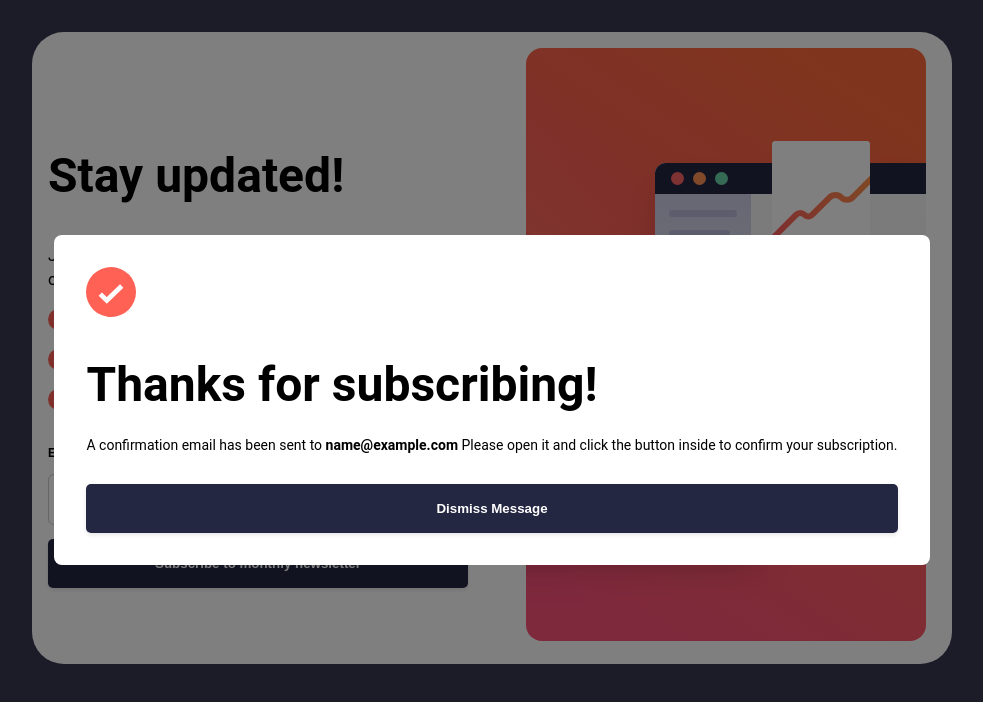
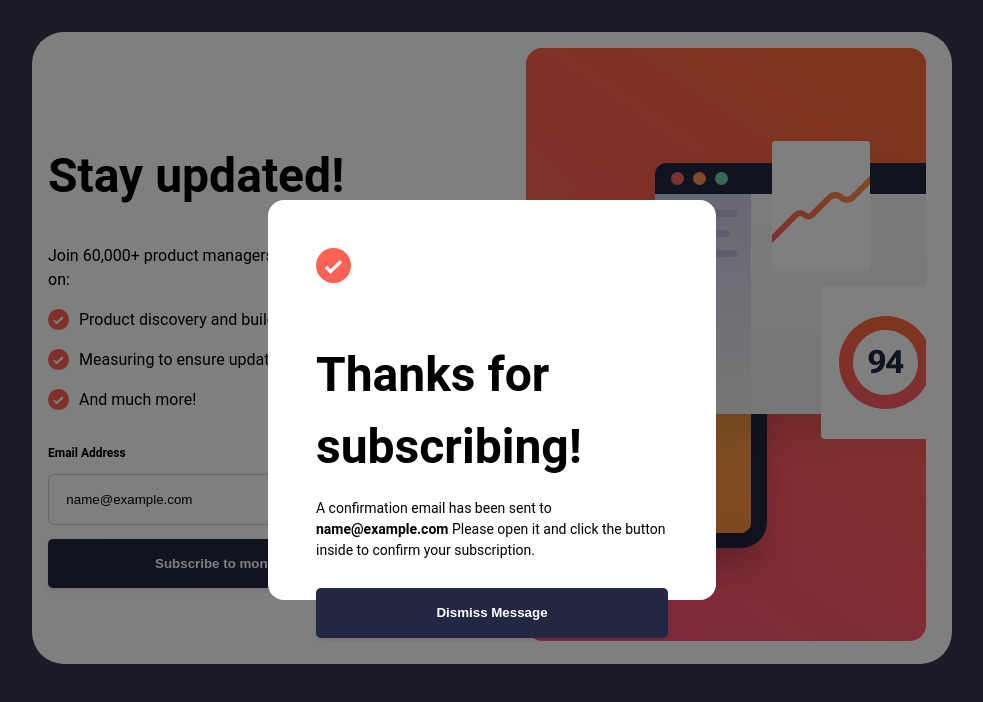
Before and after one commit to abmanaf/Newsletter-sign-up, a React (Vite) app: page / in a window 1280 px wide. Both pictures are taken after typing "name@example.com" into the empty fields and a click on the button "Subscribe to monthly newsletter". Shown: the top 702 px of the page, without its empty margins (148-1131 px from the left). Built offline with nearby package versions, Linux system fonts and the light colour scheme; a web font is replaced by a local one.

Commit message:
changes made

```diff
--- a/src/Modal.css
+++ b/src/Modal.css
@@ -12,14 +12,17 @@
 }
 
 .modal-content {
+  width: 28rem;
+  height: 25rem;
   background: white;
-  padding: 2em;
-  border-radius: 8px;
+  padding: 3em;
+  border-radius: 1em;
   text-align: center;
 }
 .img-thanks img {
-  width: 50px;
-  height: 50px;
+  margin-bottom: 1.5em;
+  width: 35px;
+  height: 35px;
 }
 .modal-button:hover {
   background: linear-gradient(
```
